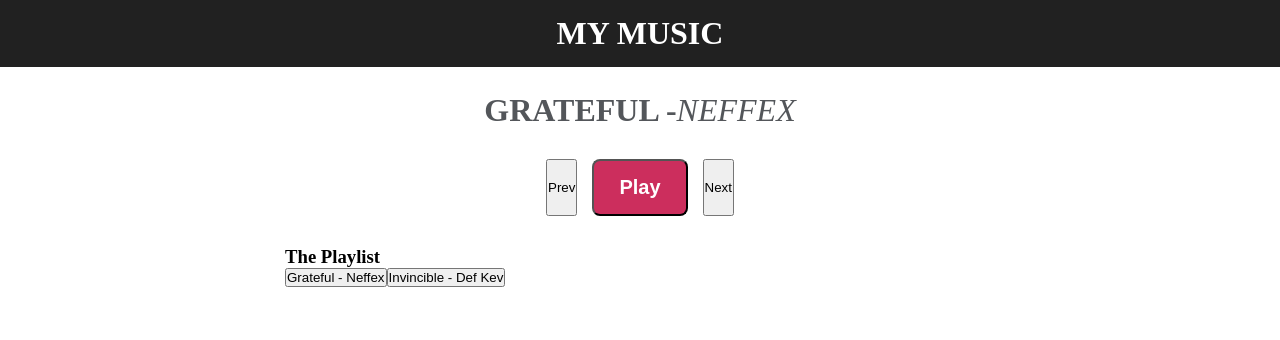
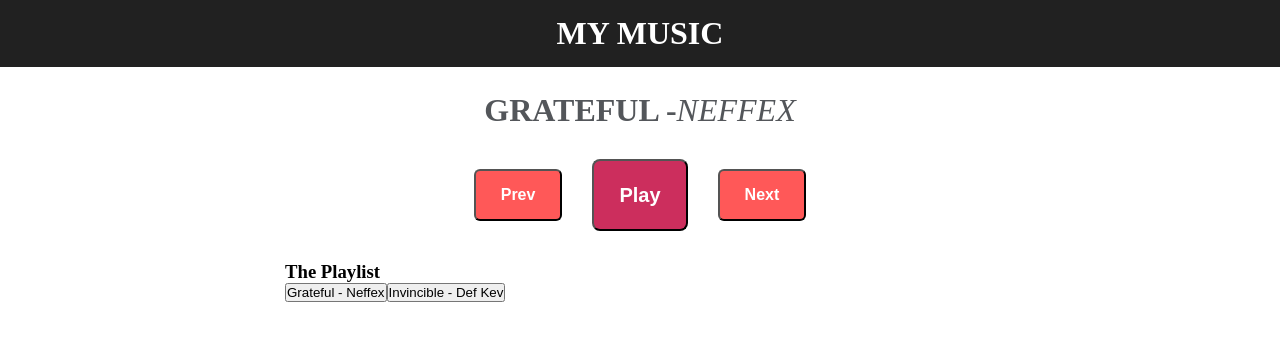
Before and after one commit to Obaayaa-1988/Vuejs-Music-App, a Vue app: page / in a window 1280 px wide. Shown: the top 340 px of the page. Built offline with nearby package versions, Linux system fonts and the light colour scheme.

Commit message:
styled next and previous buttons

```diff
--- a/src/App.vue
+++ b/src/App.vue
@@ -178,6 +178,9 @@
   outline: none;
   cursor: pointer;
 }
+button.hover{
+  opacity: 0.8;
+}
 
 .play{
   font-size: 20px;
@@ -188,4 +191,16 @@
   color: #fff;
   background-color: #CC2E5D;
 }
+
+.next, .prev{
+  font-size: 16px;
+  font-weight: 700;
+  padding: 15px 25px;
+  margin: 10px 15px;
+  border-radius: 6px;
+  color: #fff;
+  background-color: #FF5858;
+
+}
+
 </style>
```
